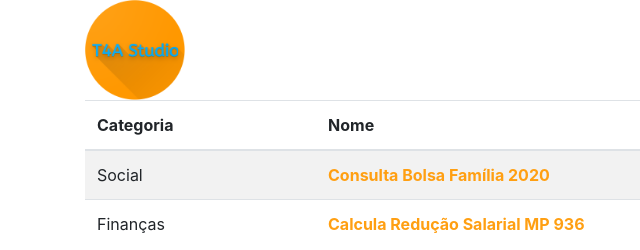
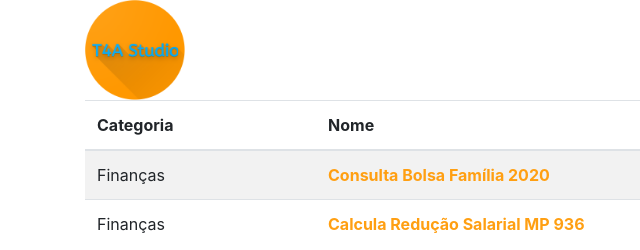
Before and after one commit to git-tapforapp/git-tapforapp.github.io, a plain HTML site: page index.html in a window 1280 px wide. Shown: the top 250 px of the page, 0-640 px from the left. Drawn offline with nearby package versions, Linux system fonts and the light colour scheme.

Commit message:
Update index.html

```diff
--- a/index.html
+++ b/index.html
@@ -64,7 +64,7 @@
           <tbody>
             <tr>
               <!-- <th scope="row">1</th> -->
-              <td>Social</td>
+              <td>Finanças</td>
               <td><a href="https://play.google.com/store/apps/details?id=com.tapforapp.bolsafamiliaconsulta">
                   Consulta Bolsa Família 2020</a></td>
               <td style="font-weight: bold;">Publicado</td>
```
